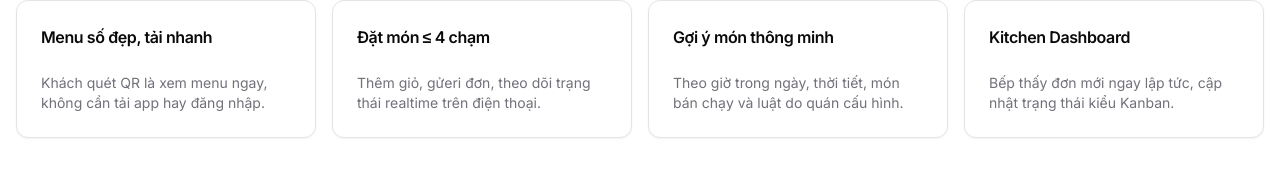
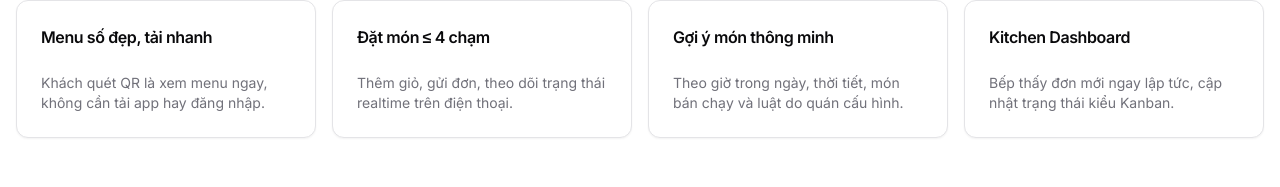
Before and after one commit to BanBannBannn/SmartMenuVibe, a Next.js app: page / in a window 1280 px wide. Shown: the part 460-647 px from the top of the page. Built offline with nearby package versions, Linux system fonts and the light colour scheme.

Commit message:
fix: correct typo in feature description for ordering process

```diff
--- a/app/page.tsx
+++ b/app/page.tsx
@@ -9,7 +9,7 @@ const features = [
 	},
 	{
 		title: "Đặt món ≤ 4 chạm",
-		desc: "Thêm giỏ, gửeri đơn, theo dõi trạng thái realtime trên điện thoại.",
+		desc: "Thêm giỏ, gửi đơn, theo dõi trạng thái realtime trên điện thoại.",
 	},
 	{
 		title: "Gợi ý món thông minh",
```
